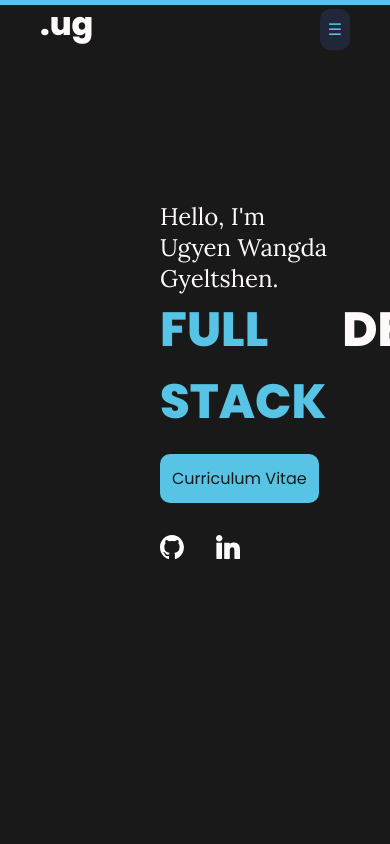
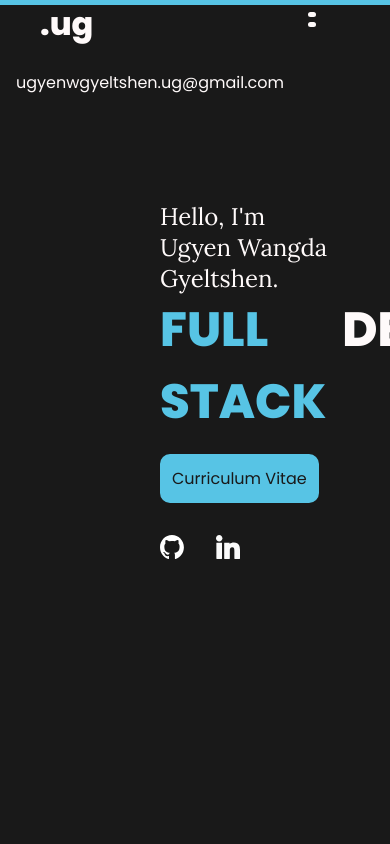
Before and after one commit to ugy420/portyfolis, a Next.js app: page / in a window 390 px wide. Shown: the top 844 px of the page. Built offline with nearby package versions, Linux system fonts and the light colour scheme.

Commit message:
Hamburger of doom

```diff
--- /dev/null
+++ b/src/app/Components/Email.tsx
@@ -0,0 +1,7 @@
+export default function Email(){
+    return (
+        <>
+            ugyenwgyeltshen.ug@gmail.com
+        </>
+    );
+};
--- a/src/app/Components/Header.module.css
+++ b/src/app/Components/Header.module.css
@@ -1,30 +1,64 @@
-.container{
+.container {
     font-size: 2rem;
     font-family: var(--font-poppins);
     font-weight: bold;
     padding-inline: 2.5rem;
-    display:flex;
+    display: flex;
     flex-direction: row;
     justify-content: space-between;
 }
 
-.buttons {
-    padding-top: .5rem;
-    display: flex;
-    gap: 1rem;
+.container a:hover{
+    color: var(--emphasis-color);
 }
 
-.container button{
-    cursor:pointer;
-    border-color: #57C4E5;
-    border-radius:10px;
-    border-style: solid;
+.hamburger {
+    cursor: pointer;
+    width: 50px;
+    height: 40px;
+    border: none;
     padding: 8px;
-    font-size: 1rem;
-    color: #57C4E5;
-    background-color: #212738;
+    background: inherit;
 }
 
-.container button.hamburger{
-    border-style: none;
+.hamburger span {
+    position: absolute;
+    height: 5px;
+    width: 2%;
+    background: var(--complimentary-color);
+    border-radius: 9px;
+    -webkit-transform: rotate(0deg);
+    -moz-transform: rotate(0deg);
+    -o-transform: rotate(0deg);
+    transform: rotate(0deg);
+    -webkit-transition: .25s ease-in-out;
+    -moz-transition: .25s ease-in-out;
+    -o-transition: .25s ease-in-out;
+    transition: .25s ease-in-out;
 }
+
+.hamburger span:nth-child(1) {
+    top: 12px
+}
+
+.hamburger span:nth-child(2) {
+    top: 22px;
+}
+
+.hamburger.open span:nth-child(1) {
+    background: var(--emphasis-color);
+    top: 18px;
+    -webkit-transform: rotate(135deg);
+    -moz-transform: rotate(135deg);
+    -o-transform: rotate(135deg);
+    transform: rotate(135deg);
+}
+
+.hamburger.open span:nth-child(2) {
+    background: var(--emphasis-color);
+    top: 18px;
+    -webkit-transform: rotate(-135deg);
+    -moz-transform: rotate(-135deg);
+    -o-transform: rotate(-135deg);
+    transform: rotate(-135deg);
+}
--- a/src/app/Components/Header.tsx
+++ b/src/app/Components/Header.tsx
@@ -1,11 +1,13 @@
-"use client"
+"use client";
 
-import Button from "./ui/Button"
-import styles from './Header.module.css';
-import {motion, useScroll} from "motion/react"
+import Button from "./ui/Button";
+import styles from "./Header.module.css";
+import { motion, useScroll } from "motion/react";
+import { useState } from "react";
 
-export default function Header(){
-    const { scrollYProgress } = useScroll()
+export default function Header() {
+  const { scrollYProgress } = useScroll();
+  let [open, setOpen] = useState(false);
 
   return (
     <div className={styles.container}>
@@ -24,8 +26,12 @@
       <div>
         <a href="#home">.ug</a>
       </div>
-            <div>
-                <Button text="☰" className={styles.hamburger}/>
+      <div
+        className={`${styles.hamburger} ${open ? styles.open : ""}`}
+        onClick={() => setOpen(!open)}
+      >
+        <span></span>
+        <span></span>
       </div>
     </div>
   );
--- a/src/app/page.module.css
+++ b/src/app/page.module.css
@@ -2,3 +2,16 @@
     position: fixed;
     width: 100%;
 }
+
+.email{
+    font-family: var(--font-poppins);
+    position: fixed;
+    margin-top: 18%;
+    margin-left: 1rem;
+    writing-mode:sideways-rl;
+    text-orientation: sideways;
+}
+
+.email:hover{
+    color: var(--emphasis-color);
+}
--- a/src/app/page.tsx
+++ b/src/app/page.tsx
@@ -6,6 +6,7 @@
 import Stack from "./Components/Stack"
 import Contact from "./Components/Contact";
 import SideBar from "./Components/Sidebar";
+import Email from "./Components/Email";
 
 export default function Page() {
   return (
@@ -14,6 +15,9 @@
       <header className={styles.header}>
         <Header/>
       </header>
+      <a href="mailto:ugyenwgyeltshen.ug@gmail.com" className={styles.email}>
+        <Email/>
+      </a>
       <Home/>
       <About/>
       <Stack/>
```
Lines whose indentation alone changed are shown as unchanged.
